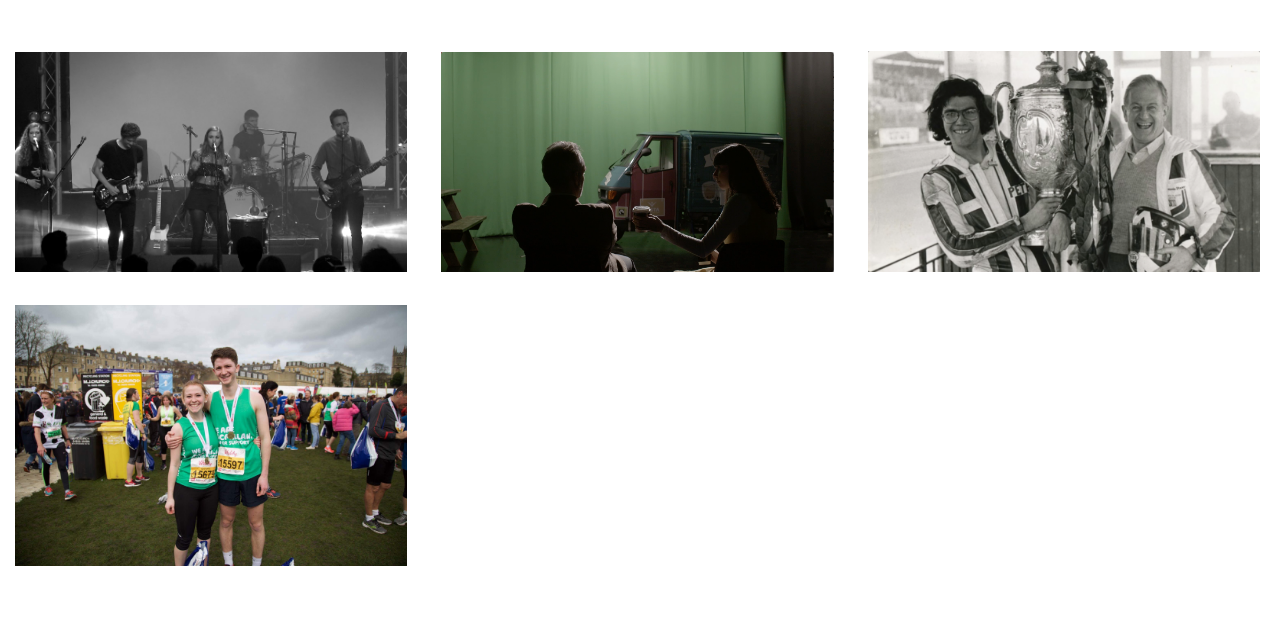
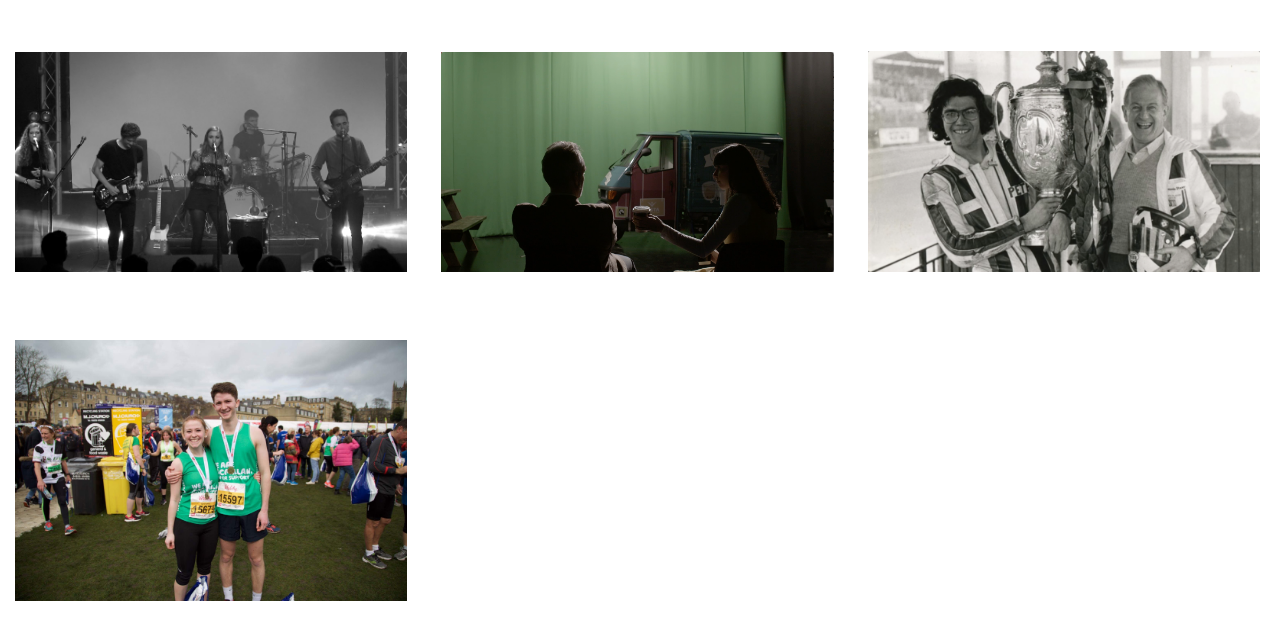
Before and after one commit to PeterJackWilliams/peterjackwilliams, a plain HTML site: page index.html in a window 1280 px wide. Shown: the part 92-732 px from the top of the page. Drawn offline with Linux system fonts and the light colour scheme.

Commit message:
added padding to fit text

```diff
--- a/css/work.css
+++ b/css/work.css
@@ -1,4 +1,5 @@
 .image {
     width: 33%;
     padding: 15px;
+    padding-bottom: 50;
 }
```
